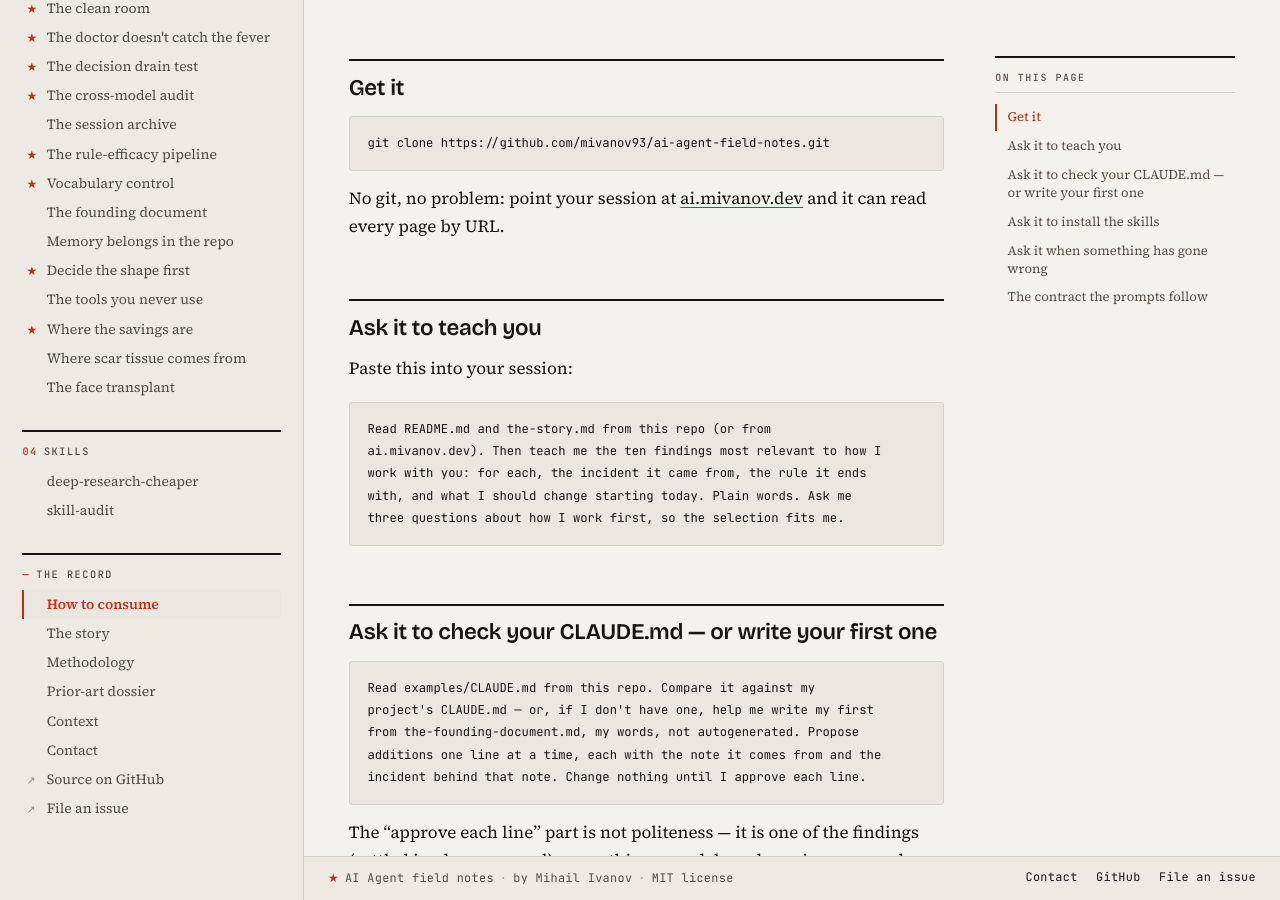
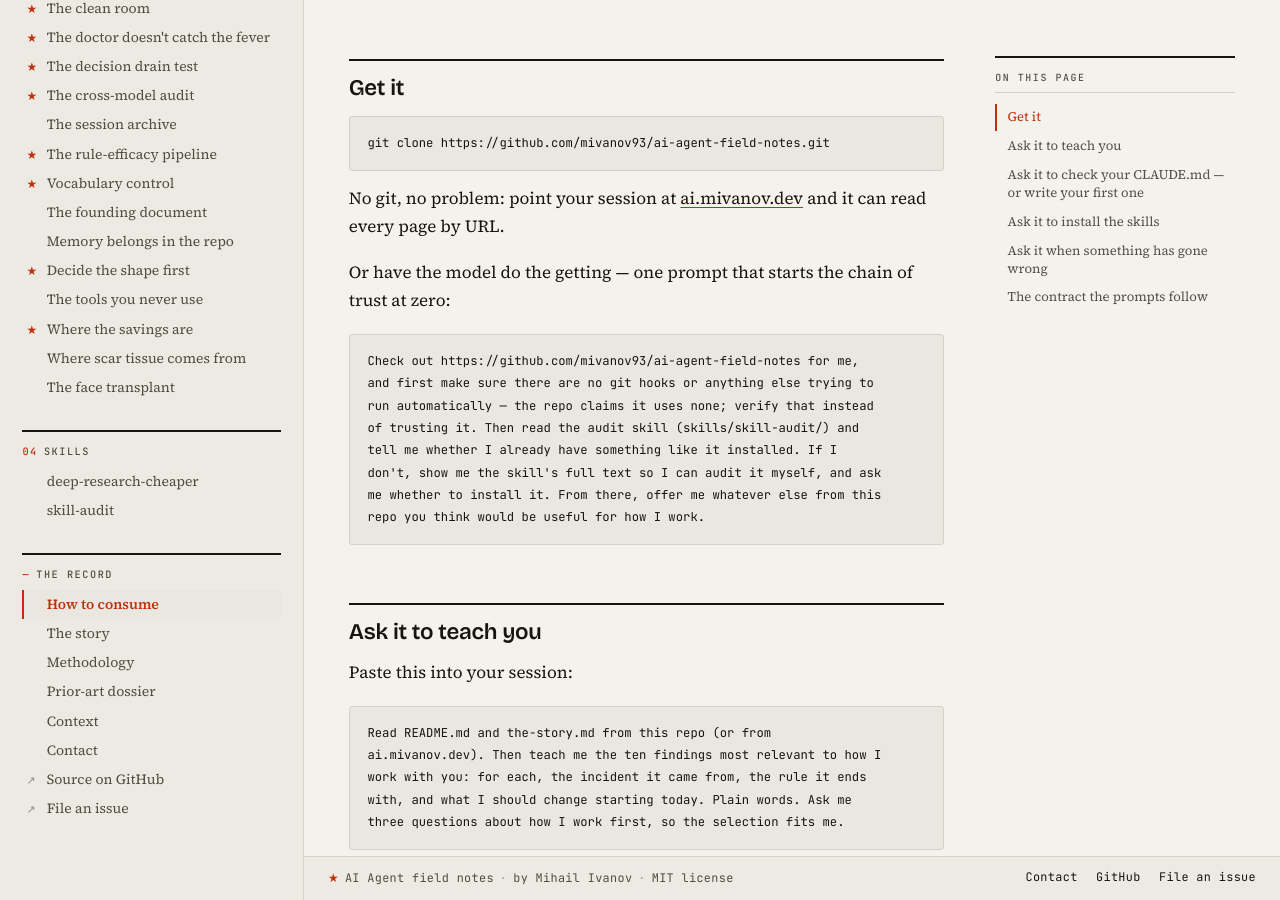
Before and after one commit to mivanov93/ai-agent-field-notes, a Jekyll site: the page built from CONSUME.md, in a window 1280 px wide and 900 px high, scrolled down 401 px. Built offline with Jekyll 4.4.1, drawn with Linux system fonts in a browser that asks for light colours; our own code applies the rules of GitHub Pages for plain Markdown files.

Commit message:
CONSUME.md gains the bootstrap prompt — check out the repo, verify the no-hooks claim, human-audit the auditor, then install on approval

````diff
--- a/CONSUME.md
+++ b/CONSUME.md
@@ -20,6 +20,20 @@ git clone https://github.com/mivanov93/ai-agent-field-notes.git
 No git, no problem: point your session at
 [ai.mivanov.dev](https://ai.mivanov.dev) and it can read every page by
 URL.
+
+Or have the model do the getting — one prompt that starts the chain of
+trust at zero:
+
+```
+Check out https://github.com/mivanov93/ai-agent-field-notes for me,
+and first make sure there are no git hooks or anything else trying to
+run automatically — the repo claims it uses none; verify that instead
+of trusting it. Then read the audit skill (skills/skill-audit/) and
+tell me whether I already have something like it installed. If I
+don't, show me the skill's full text so I can audit it myself, and ask
+me whether to install it. From there, offer me whatever else from this
+repo you think would be useful for how I work.
+```
 
 ## Ask it to teach you
 
````
